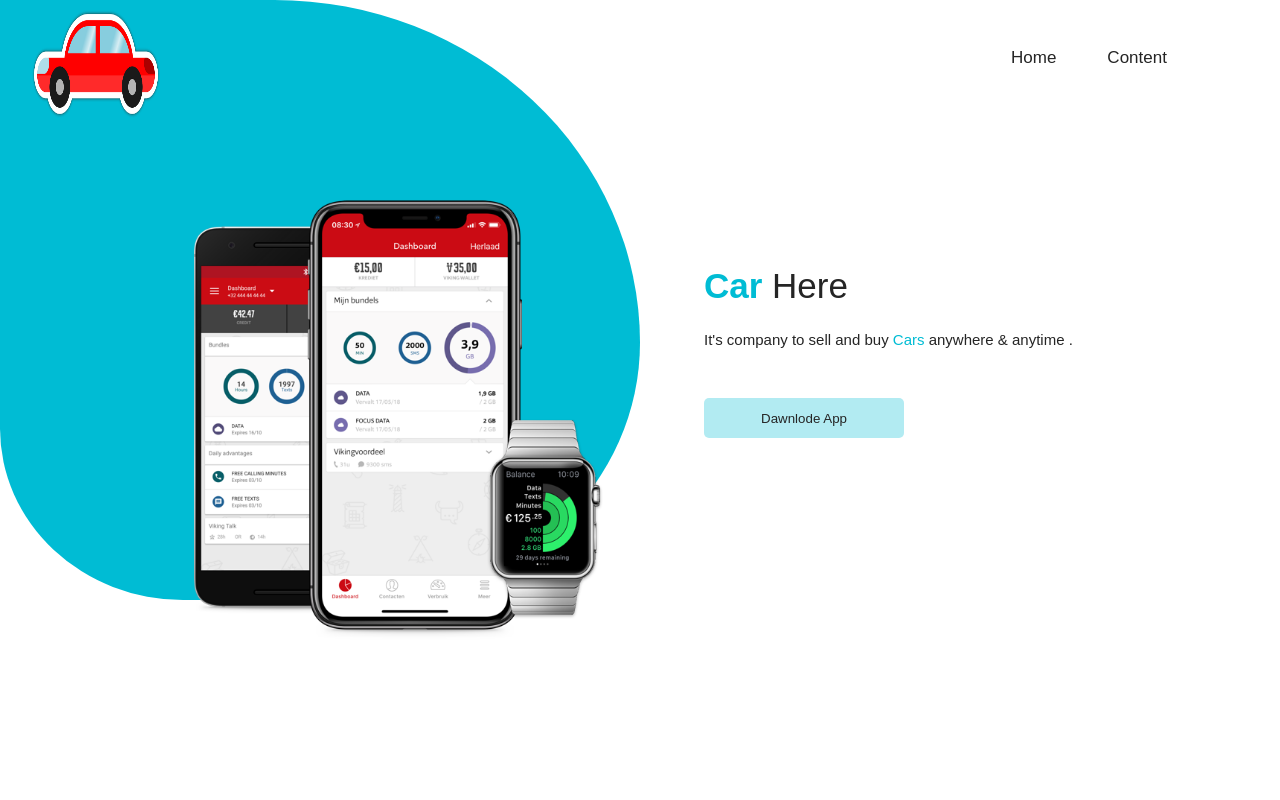
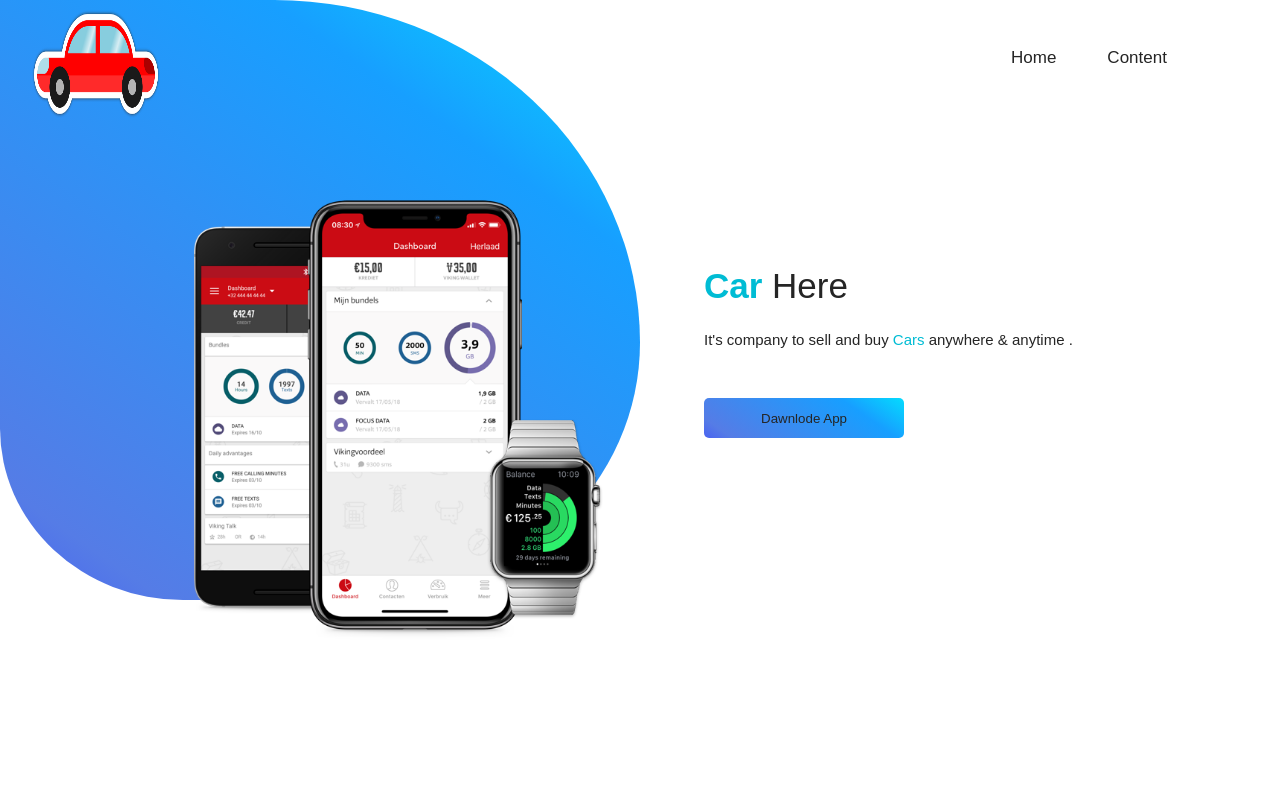
Before and after one commit to yousefShallah/YMSApp, a React (Create React App) app: page / in a window 1280 px wide. Shown: the top 800 px of the page. Built offline with nearby package versions, Linux system fonts and the light colour scheme.

Commit message:
add new background

```diff
--- a/src/Components/Header/style.css
+++ b/src/Components/Header/style.css
@@ -14,7 +14,7 @@
     border-top-right-radius: 80%;
     border-bottom-right-radius: 60%;
     border-bottom-left-radius: 40%;
-    background: #00BCD4;
+    background: -webkit-linear-gradient(55deg,#4a63f1 0,#557ce6 11%,#179fff 75%,#04dcfe 100%);    box-sizing: border-box;
     box-sizing: border-box;
 }
 .appPic{
@@ -55,13 +55,14 @@
     height: 40px;
     border: 0px;
     border-radius: 5px;
-    background: #B2EBF2;
+    background: -webkit-linear-gradient(55deg,#4a63f1 0,#557ce6 11%,#179fff 75%,#04dcfe 100%);
     color: #252525;
     margin-top: 50px;
 }
 .btnDawnlode:hover{
     color: #fff;
-    background: #0097A7;
+    background: -webkit-linear-gradient(55deg,#04dcfe  0 , #179fff 11%,#557ce6 75%,#4a63f1 100%);
+    box-sizing: border-box;
     cursor: pointer;
     transition: all .5s ease-in;
 }
```
